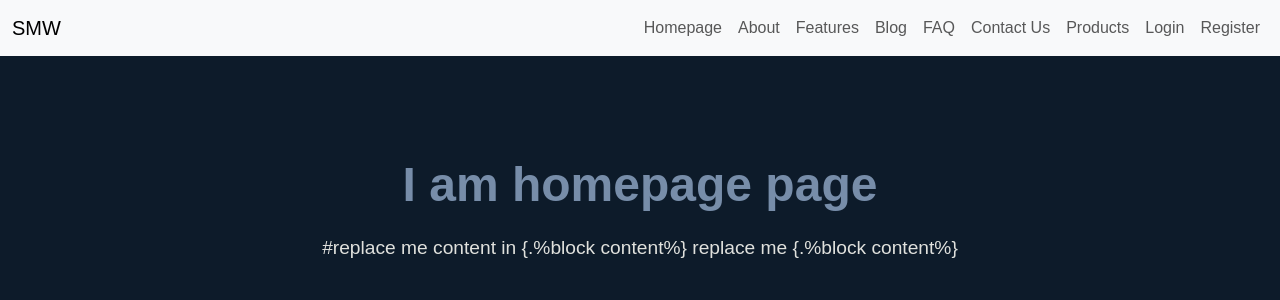
After one commit to stmawe/smw, a Django app: page /h/ in a window 1280 px wide. The commit adds this page. Shown: the top 300 px of the page. Run offline with Django 4.2, Linux system fonts and the light colour scheme.

Commit message:
templates

```diff
--- /dev/null
+++ b/app/urls.py
@@ -0,0 +1,19 @@
+from django.urls import path
+from . import views
+
+
+urlpatterns = [
+    path('', views.refs, name='index'),
+    #path('track/', views.track, name='track'),
+    #path('login/', views.login, name='login'),
+    #path('register_vehicle/', views.register_vehicle, name='register_vehicle'),
+    path('h/', views.homepage_view, name='homepage'),
+    path('about/', views.about_view, name='about'),
+    path('features/', views.features_view, name='features'),
+    path('blog/', views.blog_view, name='blog'),
+    path('faq/', views.faq_view, name='faq'),
+    path('contact/', views.contact_view, name='contact'),
+    path('products/', views.products_view, name='products'),
+    path('login/', views.login_view, name='login'),
+    path('register/', views.register_view, name='register'),
+]
--- a/app/views.py
+++ b/app/views.py
@@ -1,3 +1,31 @@
 from django.shortcuts import render
 
-# Create your views here.
+def refs(request):
+    return render(request, 'ref.html')
+
+def homepage_view(request):
+    return render(request, 'homepage.html')
+
+def about_view(request):
+    return render(request, 'about.html')
+
+def features_view(request):
+    return render(request, 'features.html')
+
+def blog_view(request):
+    return render(request, 'blog.html')
+
+def faq_view(request):
+    return render(request, 'faq.html')
+
+def contact_view(request):
+    return render(request, 'contact.html')
+
+def products_view(request):
+    return render(request, 'products.html')
+
+def login_view(request):
+    return render(request, 'login.html')
+
+def register_view(request):
+    return render(request, 'register.html')
--- a/smw/asgi.py
+++ b/smw/asgi.py
@@ -8,7 +8,6 @@ https://docs.djangoproject.com/en/4.2/howto/deployment/asgi/
 """
 
 import os
-
 from django.core.asgi import get_asgi_application
 
 os.environ.setdefault('DJANGO_SETTINGS_MODULE', 'smw.settings')
--- a/smw/urls.py
+++ b/smw/urls.py
@@ -15,8 +15,9 @@ Including another URLconf
     2. Add a URL to urlpatterns:  path('blog/', include('blog.urls'))
 """
 from django.contrib import admin
-from django.urls import path
+from django.urls import path, include
 
 urlpatterns = [
     path('admin/', admin.site.urls),
+    path('', include('app.urls'))
 ]
--- a/templates/base.html
+++ b/templates/base.html
@@ -1,11 +1,47 @@
+{% load static%}
 <!DOCTYPE html>
 <html lang="en">
 <head>
     <meta charset="UTF-8">
     <meta name="viewport" content="width=device-width, initial-scale=1.0">
-    <title> d</title>
+    <title>{% block title %}SMW{% endblock %}</title>
+
+    <!-- Bootstrap CSS -->
+    <link href="https://cdn.jsdelivr.net/npm/bootstrap@5.3.0/dist/css/bootstrap.min.css" rel="stylesheet">
+
+    <!-- Custom CSS -->
+    <link rel="stylesheet" href="{% static 'styles.css' %}">
 </head>
 <body>
+    <!-- Navbar -->
+    <nav class="navbar navbar-expand-lg navbar-light bg-light">
+        <div class="container-fluid">
+            <a class="navbar-brand" href="#">SMW</a>
+            <button class="navbar-toggler" type="button" data-bs-toggle="collapse" data-bs-target="#navbarNav" aria-controls="navbarNav" aria-expanded="false" aria-label="Toggle navigation">
+                <span class="navbar-toggler-icon"></span>
+            </button>
+            <div class="collapse navbar-collapse" id="navbarNav">
+                <ul class="navbar-nav ms-auto">
+                    <li class="nav-item"><a class="nav-link" href="{% url 'homepage' %}">Homepage</a></li>
+                    <li class="nav-item"><a class="nav-link" href="{% url 'about' %}">About</a></li>
+                    <li class="nav-item"><a class="nav-link" href="{% url 'features' %}">Features</a></li>
+                    <li class="nav-item"><a class="nav-link" href="{% url 'blog' %}">Blog</a></li>
+                    <li class="nav-item"><a class="nav-link" href="{% url 'faq' %}">FAQ</a></li>
+                    <li class="nav-item"><a class="nav-link" href="{% url 'contact' %}">Contact Us</a></li>
+                    <li class="nav-item"><a class="nav-link" href="{% url 'products' %}">Products</a></li>
+                    <li class="nav-item"><a class="nav-link" href="{% url 'login' %}">Login</a></li>
+                    <li class="nav-item"><a class="nav-link" href="{% url 'register' %}">Register</a></li>
+                </ul>
+            </div>
+        </div>
+    </nav>
 
+    <!-- Main Content -->
+    <div class="container mt-4">
+        {% block content %}{% endblock %}
+    </div>
+
+    <!-- Bootstrap JS -->
+    <script src="https://cdn.jsdelivr.net/npm/bootstrap@5.3.0/dist/js/bootstrap.bundle.min.js"></script>
 </body>
 </html>
--- /dev/null
+++ b/templates/homepage.html
@@ -0,0 +1,58 @@
+{% extends 'base.html' %}
+
+{% block title %}About Us{% endblock %}
+
+{% block content %}
+<style>
+body {
+    background-color: #0d1b2a; /* Dark blue background */
+    color: #e0e1dd;           /* Light text for contrast */
+    font-family: 'Arial', sans-serif;
+}
+
+.about-container {
+    text-align: center;
+    margin-top: 100px;
+}
+
+.about-title {
+    font-size: 3rem;
+    font-weight: bold;
+    color: #778da9; /* Lighter shade of blue */
+    animation: fadeInSlide 2s ease-in-out;
+}
+
+.about-description {
+    font-size: 1.2rem;
+    color: #e0e1dd;
+    margin-top: 20px;
+    animation: fadeIn 3s ease-in-out;
+}
+
+/* Keyframes for fade-in and slide-up animation */
+@keyframes fadeInSlide {
+    from {
+        opacity: 0;
+        transform: translateY(20px);
+    }
+    to {
+        opacity: 1;
+        transform: translateY(0);
+    }
+}
+
+/* Simple fade-in animation for the description */
+@keyframes fadeIn {
+    from {
+        opacity: 0;
+    }
+    to {
+        opacity: 1;
+    }
+}
+</style>
+<div class="about-container">
+    <h1 class="about-title">I am homepage page</h1>
+    <p class="about-description">#replace me content in {.%block content%} replace me {.%block content%}</p>
+</div>
+{% endblock %}
```
Also changed, not shown: smw/settings.py (+4 -3 lines), templates/about.html (added, +59 -0 lines), templates/blog.html (added, +58 -0 lines), templates/contact.html (added, +58 -0 lines), templates/faq.html (added, +58 -0 lines), templates/features.html (added, +58 -0 lines), templates/login.html (added, +58 -0 lines), templates/product.html (added, +58 -0 lines), templates/ref.html (+6 -10 lines), templates/register.html (added, +58 -0 lines).
